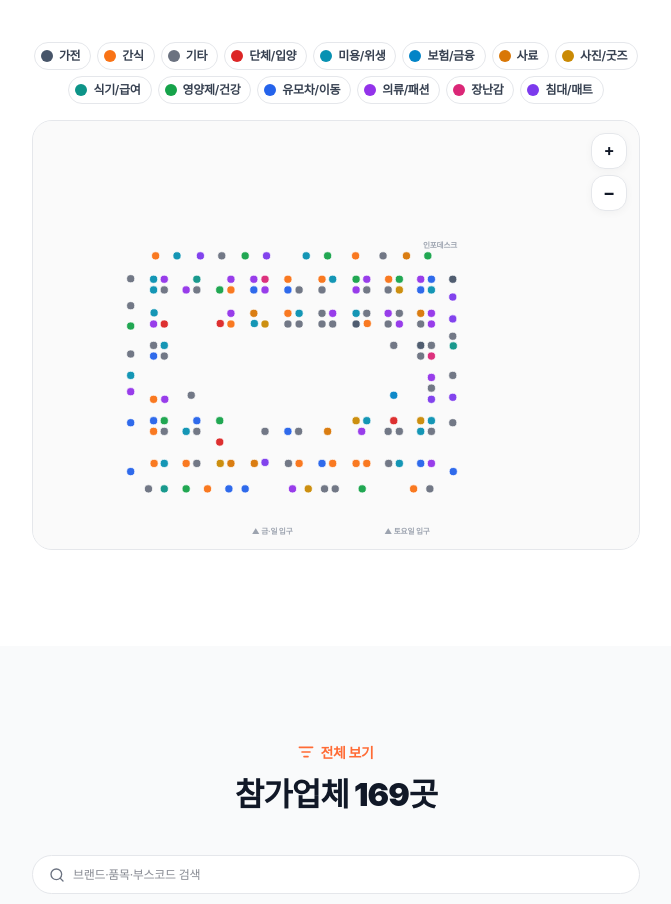
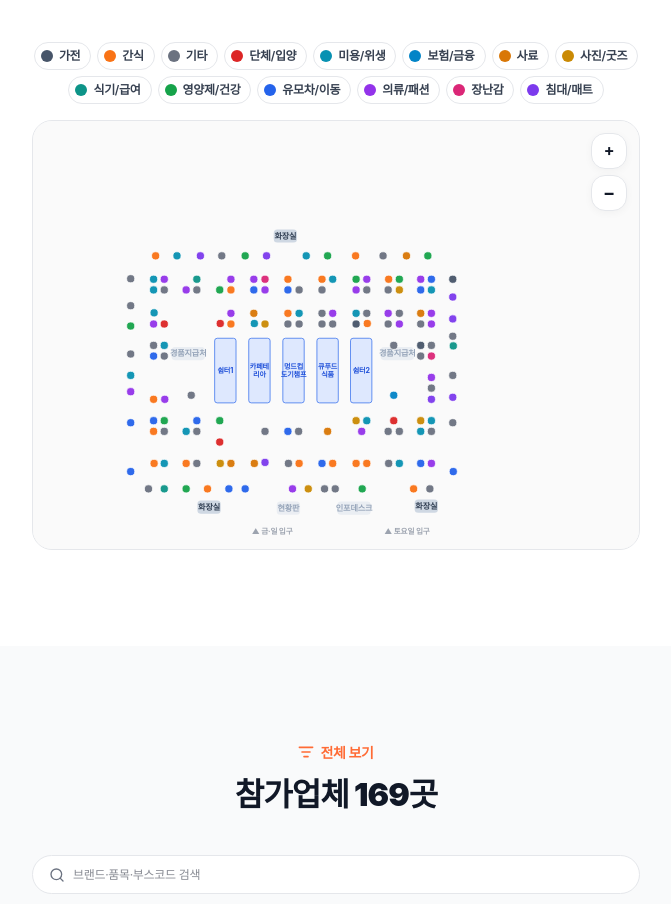
Before and after one commit to gangjiumma/gangjiumma-marketing, a Next.js app: page /pet-guide in a window 1280 px wide. Shown: the part 1581-2485 px from the top of the page, without its empty margins (304-975 px from the left). Built offline with nearby package versions, Linux system fonts and the light colour scheme; a web font is replaced by a local one.

Commit message:
pet-guide 추가

```diff
--- a/src/app/pet-guide/page.tsx
+++ b/src/app/pet-guide/page.tsx
@@ -23,11 +23,26 @@ const catColor = (c: string) => CAT_COLOR[c] || "#6b7280";
 
 const CHIPS = ["강아지 사료", "유모차·카시트", "영양제", "수제간식", "샴푸·미용", "강아지 옷", "펫보험", "장난감"];
 
-// 배치도 랜드마크 (PDF 좌표, viewBox 1191x842)
-const LANDMARKS = [
-  { x: 470, y: 812, label: "▲ 금·일 입구" },
-  { x: 735, y: 812, label: "▲ 토요일 입구" },
-  { x: 800, y: 250, label: "인포데스크" },
+// 중앙 행사·시설 박스 (PDF 실제 좌표, 메쎄이상 주최 행사존)
+const ZONE_BOXES: { x: number; y: number; w: number; h: number; lines: string[] }[] = [
+  { x: 357, y: 427, w: 42, h: 127, lines: ["쉼터1"] },
+  { x: 424, y: 427, w: 42, h: 127, lines: ["카페테", "리아"] },
+  { x: 491, y: 427, w: 42, h: 127, lines: ["멍드컵", "도기챔프"] },
+  { x: 558, y: 427, w: 42, h: 127, lines: ["큐푸드", "식품"] },
+  { x: 624, y: 427, w: 42, h: 127, lines: ["쉼터2"] },
+];
+
+// 배치도 랜드마크 (PDF 좌표, viewBox 1191x842) — kind: zone(시설) / rest(화장실) / entrance(입구)
+const LANDMARKS: { x: number; y: number; label: string; kind: "zone" | "rest" | "entrance" }[] = [
+  { x: 305, y: 457, label: "경품지급처", kind: "zone" },
+  { x: 716, y: 457, label: "경품지급처", kind: "zone" },
+  { x: 631, y: 761, label: "인포데스크", kind: "zone" },
+  { x: 502, y: 761, label: "현황판", kind: "zone" },
+  { x: 496, y: 226, label: "화장실", kind: "rest" },
+  { x: 346, y: 759, label: "화장실", kind: "rest" },
+  { x: 773, y: 757, label: "화장실", kind: "rest" },
+  { x: 470, y: 812, label: "▲ 금·일 입구", kind: "entrance" },
+  { x: 735, y: 812, label: "▲ 토요일 입구", kind: "entrance" },
 ];
 
 type Msg = { role: "user" | "assistant"; content: string; matches?: Exhibitor[] };
@@ -290,7 +305,7 @@ export default function PetGuidePage() {
                 return (
                   <button
                     key={c}
-                    onClick={() => setMapCat(on ? null : c)}
+                    onClick={() => { setMapCat(on ? null : c); setSelected(null); }}
                     className={
                       "inline-flex items-center gap-1.5 text-[12px] font-semibold rounded-full pl-1.5 pr-2.5 py-1 border transition-colors " +
                       (on ? "bg-ink-1 text-white border-ink-1" : "bg-white text-ink-2 border-line hover:border-ink-3")
@@ -314,8 +329,36 @@ export default function PetGuidePage() {
               <div ref={mapBoxRef} className="overflow-auto pg-scroll" style={{ maxHeight: "62vh" }}>
                 <svg viewBox={FAIR.mapViewBox} style={{ width: `${zoom * 100}%`, height: "auto", display: "block", minWidth: "100%" }}>
                   <rect x="0" y="0" width="1191" height="842" fill="#fafafa" />
-                  {LANDMARKS.map((l, i) => (
-                    <text key={i} x={l.x} y={l.y} textAnchor="middle" fontSize="15" fontWeight="700" fill="#9ca3af">{l.label}</text>
+                  {LANDMARKS.map((l, i) => {
+                    if (l.kind === "entrance")
+                      return <text key={i} x={l.x} y={l.y} textAnchor="middle" fontSize="15" fontWeight="700" fill="#9ca3af">{l.label}</text>;
+                    const isRest = l.kind === "rest";
+                    const w = l.label.length * 16 * 0.62 + 16;
+                    return (
+                      <g key={i}>
+                        <rect x={l.x - w / 2} y={l.y - 13} width={w} height={26} rx={7} fill={isRest ? "#cbd5e1" : "#e9edf2"} opacity={0.92} />
+                        <text x={l.x} y={l.y + 5} textAnchor="middle" fontSize="16" fontWeight={isRest ? 800 : 600} fill={isRest ? "#334155" : "#94a3b8"}>{l.label}</text>
+                      </g>
+                    );
+                  })}
+                  {/* 중앙 행사존 박스 */}
+                  {ZONE_BOXES.map((z, i) => (
+                    <g key={"z" + i}>
+                      <rect x={z.x} y={z.y} width={z.w} height={z.h} rx={5} fill="#dbe7ff" stroke="#2563eb" strokeWidth={1.5} opacity={0.9} />
+                      {z.lines.map((ln, j) => (
+                        <text
+                          key={j}
+                          x={z.x + z.w / 2}
+                          y={z.y + z.h / 2 + 5 + (j - (z.lines.length - 1) / 2) * 16}
+                          textAnchor="middle"
+                          fontSize="14"
+                          fontWeight="700"
+                          fill="#1d4ed8"
+                        >
+                          {ln}
+                        </text>
+                      ))}
+                    </g>
                   ))}
                   {EXHIBITORS.map((e) => {
                     const isSel = e.id === selected;
@@ -465,7 +508,7 @@ function ExhibitorCard({ ex, compact, onMap }: { ex: Exhibitor; compact?: boolea
             <Globe size={13} /> 웹사이트
           </a>
         )}
-        <a href={ex.instagram ? `https://instagram.com/${ex.instagram}` : ex.instaSearch} target="_blank" rel="noopener noreferrer" className="inline-flex items-center gap-1 text-[12px] text-ink-2 bg-surface-subtle rounded-lg px-2.5 py-1.5">
+        <a href={ex.instagram ? `https://instagram.com/${ex.instagram}` : `https://www.google.com/search?q=${encodeURIComponent(ex.brand + " 인스타그램")}`} target="_blank" rel="noopener noreferrer" className="inline-flex items-center gap-1 text-[12px] text-ink-2 bg-surface-subtle rounded-lg px-2.5 py-1.5">
           <Camera size={13} /> 인스타
         </a>
         <a href={ex.naver} target="_blank" rel="noopener noreferrer" className="inline-flex items-center gap-1 text-[12px] text-ink-2 bg-surface-subtle rounded-lg px-2.5 py-1.5">
```
